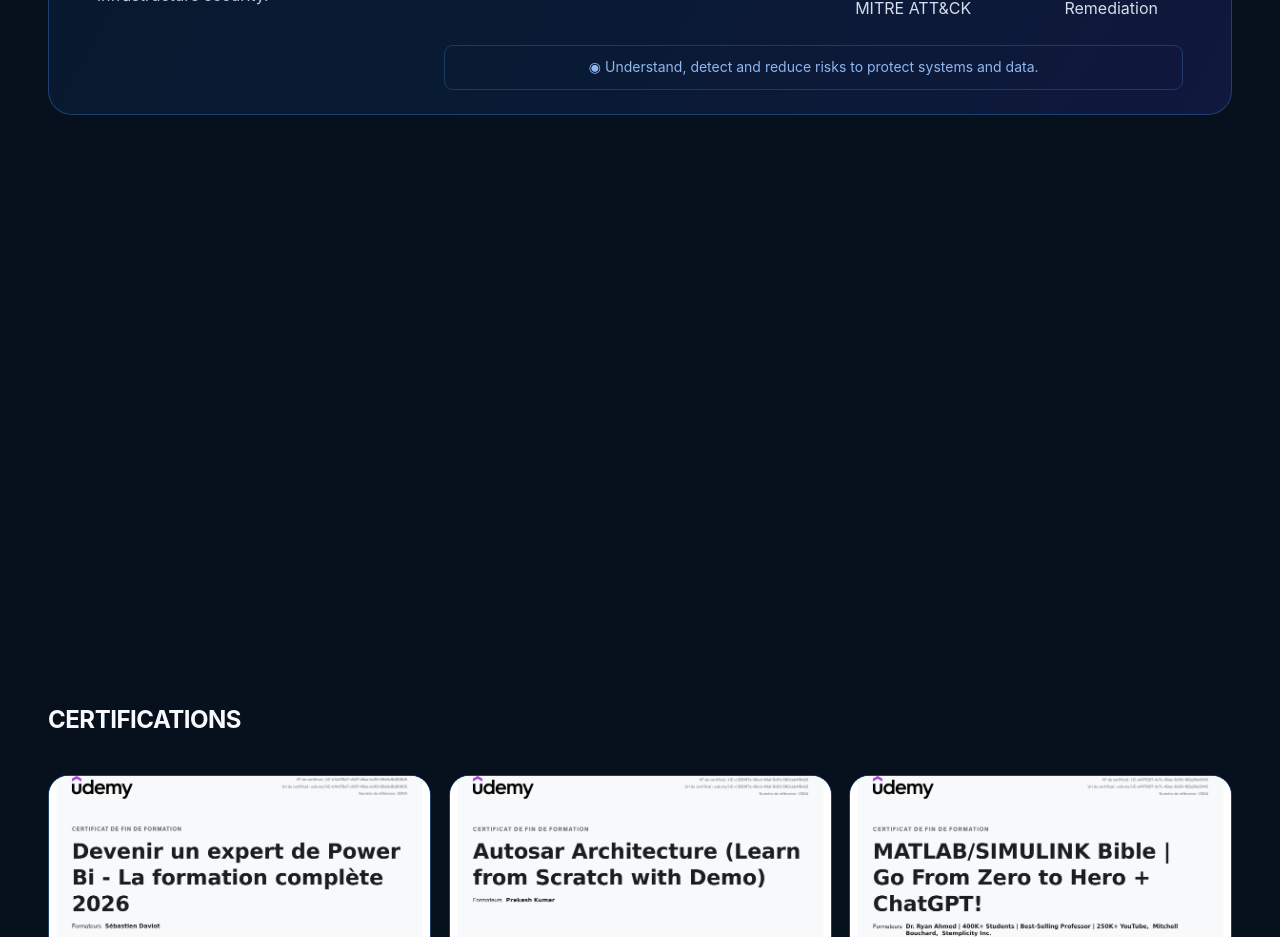
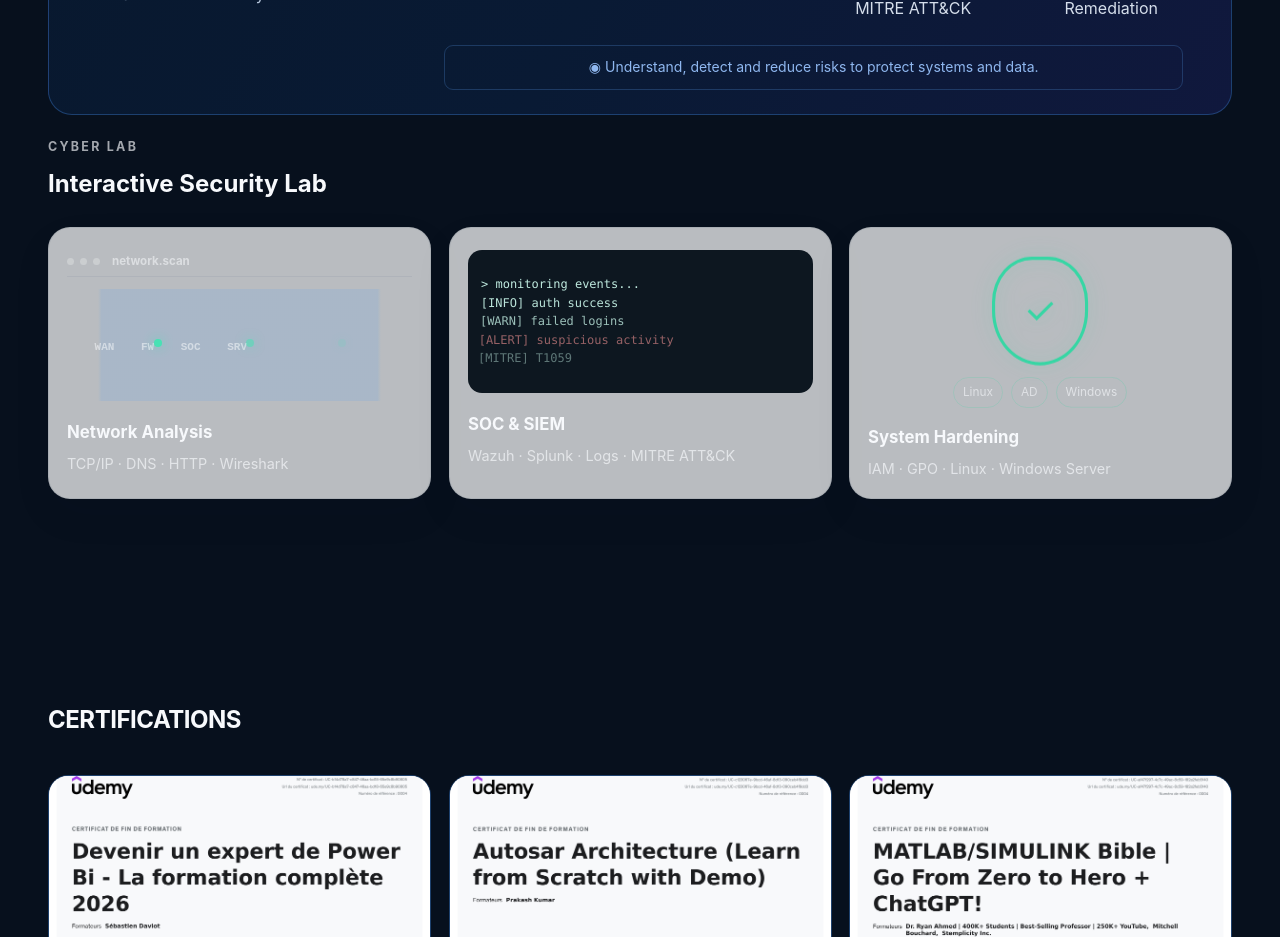
Before and after one commit to Oelayouchi/portfolio-cyber, a Next.js app: page / in a window 1280 px wide. Shown: the part 10320-11257 px from the top of the page. Built offline with nearby package versions, Linux system fonts and the light colour scheme.

Commit message:
Fix smooth scroll reveal behavior on cyber portfolio

```diff
--- a/components/cyber-motion-effects.js
+++ b/components/cyber-motion-effects.js
@@ -3,7 +3,6 @@
 import { useEffect } from 'react';
 
 const revealSelectors = [
-  '.section',
   '.experience',
   '.projectShowcaseCard',
   '.awardCard',
@@ -13,6 +12,8 @@
   '.homeTool',
   '.dataFlowStep',
   '.availabilityV2Card',
+  '.cyberLabHeader',
+  '.cyberLabCard',
 ];
 
 function animateCounter(node) {
@@ -22,7 +23,7 @@
   if (!match) return;
   const target = Number(match[1]);
   const suffix = match[2] || '';
-  const duration = 850;
+  const duration = 650;
   const start = performance.now();
   node.dataset.counted = '1';
 
@@ -42,7 +43,7 @@
 
     nodes.forEach((node, index) => {
       node.classList.add('cyberReveal');
-      node.style.setProperty('--reveal-order', String(index % 6));
+      node.style.setProperty('--reveal-order', String(index % 3));
     });
 
     if (reduced || !('IntersectionObserver' in window)) {
@@ -55,15 +56,21 @@
       entries.forEach((entry) => {
         if (!entry.isIntersecting) return;
         entry.target.classList.add('cyberVisible');
-        if (entry.target.classList.contains('homeHighlightCard')) {
-          animateCounter(entry.target.querySelector('strong'));
-        }
         observer.unobserve(entry.target);
       });
-    }, { threshold: 0.12, rootMargin: '0px 0px -7% 0px' });
+    }, { threshold: 0.02, rootMargin: '120px 0px 80px 0px' });
 
     nodes.forEach((node) => observer.observe(node));
-    document.querySelectorAll('.homeHighlightCard').forEach((node) => observer.observe(node));
+
+    const counters = document.querySelectorAll('.homeHighlightCard');
+    const counterObserver = new IntersectionObserver((entries) => {
+      entries.forEach((entry) => {
+        if (!entry.isIntersecting) return;
+        animateCounter(entry.target.querySelector('strong'));
+        counterObserver.unobserve(entry.target);
+      });
+    }, { threshold: 0.15, rootMargin: '80px 0px' });
+    counters.forEach((node) => counterObserver.observe(node));
 
     const timeline = document.querySelector('.timeline');
     let timelineObserver;
@@ -74,30 +81,31 @@
           timeline.classList.add('cyberTimelineActive');
           timelineObserver.disconnect();
         }
-      }, { threshold: 0.08 });
+      }, { threshold: 0.01, rootMargin: '140px 0px' });
       timelineObserver.observe(timeline);
     }
 
     return () => {
       observer.disconnect();
+      counterObserver.disconnect();
       timelineObserver?.disconnect();
     };
   }, []);
 
   return (
     <section className="cyberLab shell" aria-label="Cyber Lab">
-      <div className="cyberLabHeader cyberReveal">
+      <div className="cyberLabHeader">
         <span>CYBER LAB</span>
         <h2>Interactive Security Lab</h2>
       </div>
       <div className="cyberLabGrid">
-        <article className="cyberLabCard cyberReveal">
+        <article className="cyberLabCard">
           <div className="cyberLabCardTop"><i></i><i></i><i></i><strong>network.scan</strong></div>
           <div className="packetLane" aria-hidden="true"><b></b><b></b><b></b></div>
           <h3>Network Analysis</h3>
           <p>TCP/IP · DNS · HTTP · Wireshark</p>
         </article>
-        <article className="cyberLabCard cyberReveal">
+        <article className="cyberLabCard">
           <div className="miniTerminal" aria-hidden="true">
             <span>&gt; monitoring events...</span>
             <span>[INFO] auth success</span>
@@ -108,7 +116,7 @@
           <h3>SOC &amp; SIEM</h3>
           <p>Wazuh · Splunk · Logs · MITRE ATT&amp;CK</p>
         </article>
-        <article className="cyberLabCard cyberReveal">
+        <article className="cyberLabCard">
           <div className="hardeningShield" aria-hidden="true">✓</div>
           <div className="hardeningTags" aria-hidden="true"><span>Linux</span><span>AD</span><span>Windows</span></div>
           <h3>System Hardening</h3>
```
